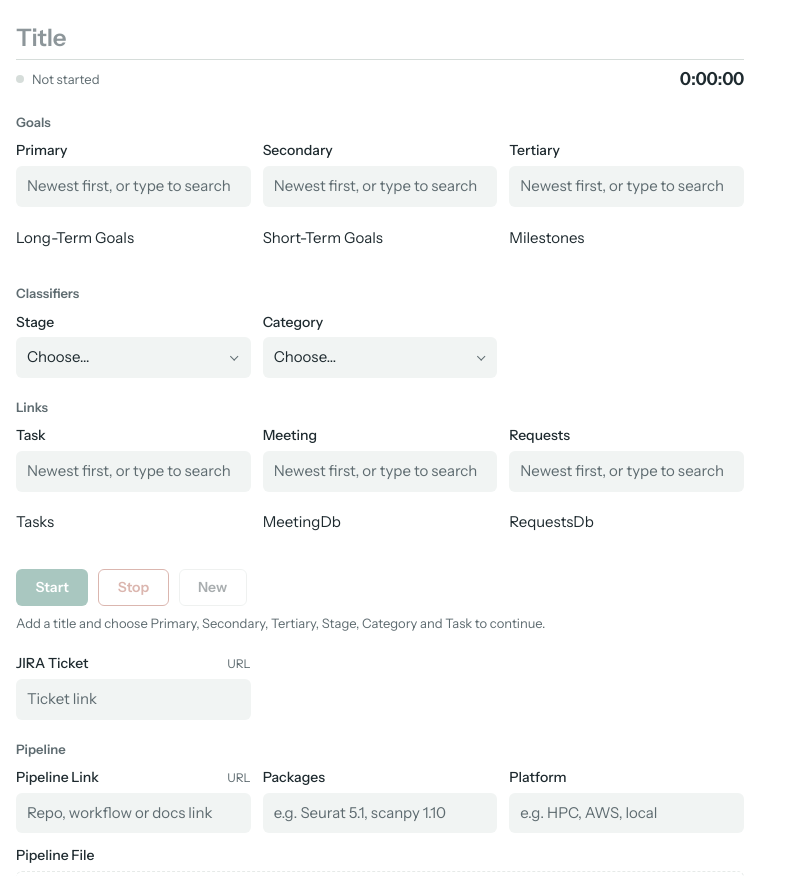
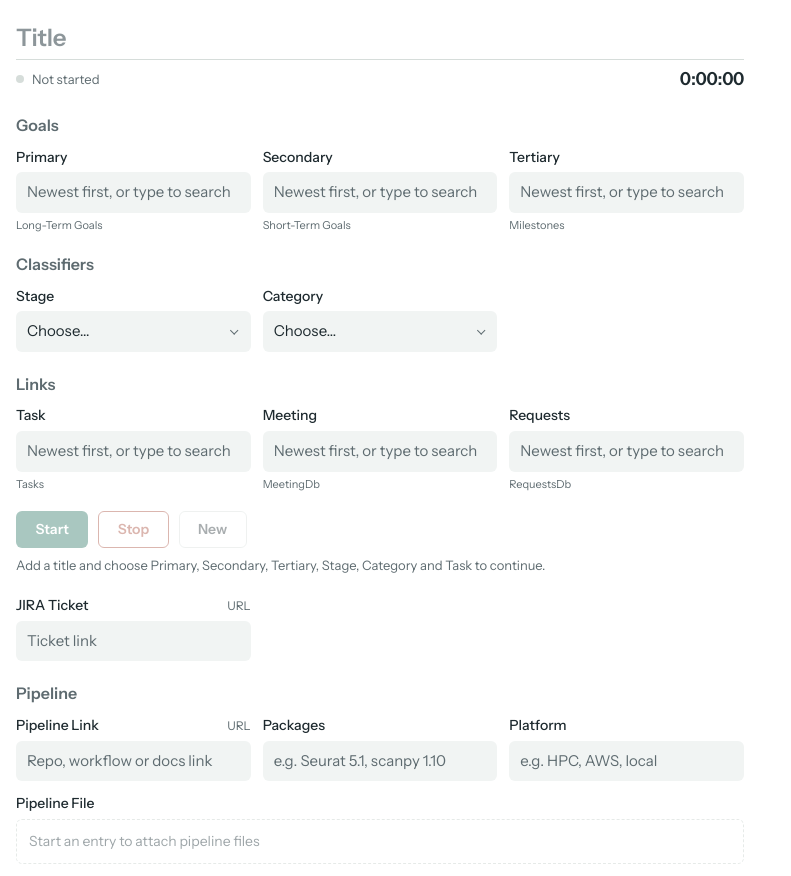
Before and after one commit to alexisweber/Work-Log, a plain HTML site: page index.html in a window 1280 px wide. Shown: the top 876 px of the page, without its empty margins (0-791 px from the left). Drawn offline with Linux system fonts and the light colour scheme.

Commit message:
Refactor style.css for clarity and style adjustments
Move the JIRA Ticket option below the buttons
Edit JIRA Ticket title
Increase row heading font size
Edit JIRA Ticket default fill text
Move database names underneath the drop-down bars
Add "URL" note to JIRA Ticket in place of "optional"

```diff
--- a/style.css
+++ b/style.css
@@ -1,5 +1,5 @@
 /* ==========================================================================
-   Work log widget · style.css
+   Work log widget Â· style.css
 
    1. Tokens         5. Comboboxes
    2. Base           6. Controls
@@ -15,8 +15,8 @@
    weather widget). Dark values match Notion's dark page (#191919).
 
    Theme resolution, in order:
-     no data-theme  → follow the operating system
-     data-theme     → "light" or "dark", set by the footer toggle (saved)
+     no data-theme  â†’ follow the operating system
+     data-theme     â†’ "light" or "dark", set by the footer toggle (saved)
                       or by #theme= in the embed URL */
 
 :root {
@@ -176,10 +176,10 @@ body {
 }
 
 .group legend {
-  margin-bottom: 0.5rem;
+  margin-bottom: 0.6rem;
   padding: 0;
   color: var(--muted);
-  font-size: 0.8125rem;
+  font-size: 1rem;
   font-weight: 600;
 }
 
@@ -263,12 +263,14 @@ select:disabled,
 
 
 /* 5. Comboboxes ------------------------------------------------------------
-   Meeting and Requests. The list shows the newest pages when empty and the
-   closest title matches as you type. */
+   Primary, Secondary, Tertiary, Task, Meeting and Requests. The list shows
+   the newest pages when empty and the closest title matches as you type. */
 
 .combo { position: relative; }
 
-.combo input.is-picked { border-color: var(--run); }
+/* The hover rule above is more specific, so spell out the hovered case too. */
+.combo input.is-picked,
+.combo input.is-picked:hover:not(:disabled) { border-color: var(--run); }
 
 .combo__list {
   position: absolute;
@@ -300,14 +302,16 @@ select:disabled,
 .combo__list li[aria-selected="true"] { background: var(--run-soft); }
 .combo__list li.is-empty { color: var(--muted); cursor: default; }
 
-.pick {
+/* The source database's name, under each picker. It turns into a warning
+   while typed text isn't linked to a page yet. */
+.dbname {
   margin: 0;
   color: var(--muted);
-  font-size: 0.75rem;
-  min-height: 1.1em;
+  font-size: 0.6875rem;
+  line-height: 1.3;
 }
 
-.pick[data-picked="true"] { color: var(--run); }
+.dbname[data-warn="true"] { color: var(--stop); }
 
 
 /* 6. Controls -------------------------------------------------------------- */
```
